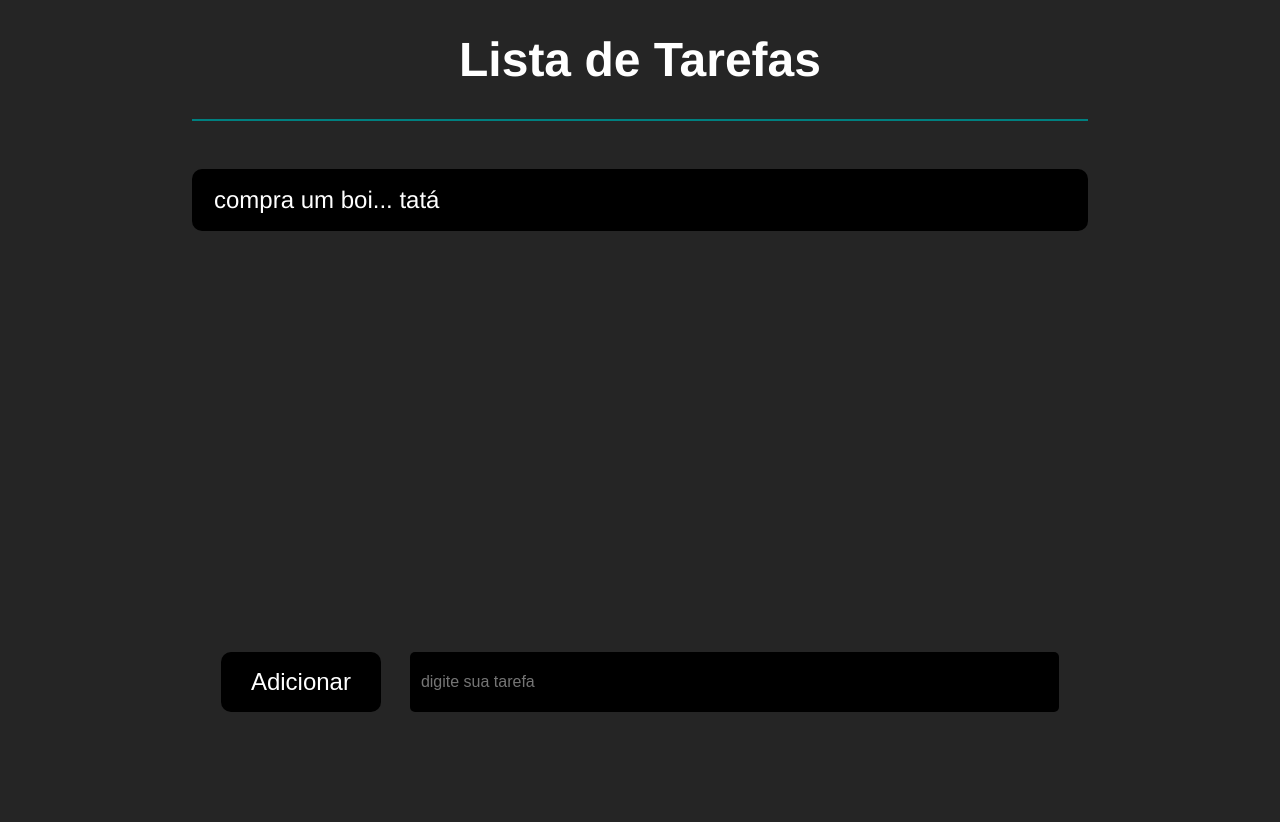
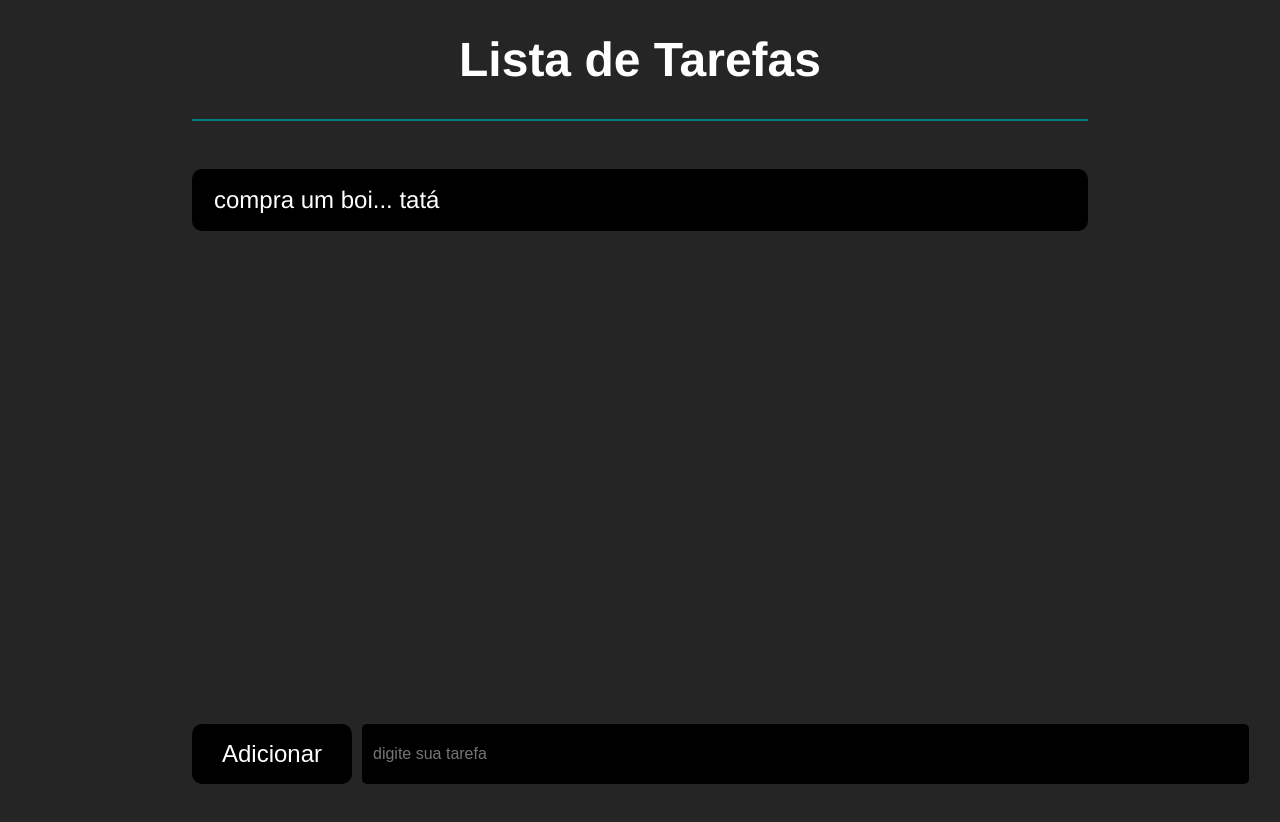
Before and after one commit to santosfk/toDoList, a React (Create React App) app: page / in a window 1280 px wide. Shown: the top 822 px of the page. Built offline with nearby package versions, Linux system fonts and the light colour scheme.

Commit message:
adding tweaks to add tasks function

```diff
--- a/src/components/addArea/AddArea.tsx
+++ b/src/components/addArea/AddArea.tsx
@@ -8,6 +8,7 @@ function AddArea({ onAdd }: Props) {
   const taskAdd = () => {
     if (receiveText !== "") {
       onAdd(receiveText);
+      setReceiveText("");
     }
   };
   return (
--- a/src/components/addArea/style.ts
+++ b/src/components/addArea/style.ts
@@ -2,8 +2,9 @@ import styled from "styled-components";
 
 export const Container = styled.div`
   display: flex;
-  justify-content: space-evenly;
-  margin-top: 47%;
+  justify-content: space-between;
+  position: absolute;
+  bottom: 1rem;
   button {
     width: 10rem;
     padding: 5px 5px;
@@ -20,13 +21,15 @@ export const Container = styled.div`
     }
   }
   input {
-    width: 70%;
+    position: relative;
+    width: 865px;
     outline: none;
     background-color: black;
     color: white;
     border: none;
     font-size: 1rem;
     padding: 20px 10px;
+    margin: 0 10px;
     border-radius: 5px;
     border: 1px solid transparent;
     :focus-within {
--- a/src/global.styles.ts
+++ b/src/global.styles.ts
@@ -7,6 +7,9 @@ const GlobalStyle = createGlobalStyle`
     font-family: Open-Sans, Helvetica, Sans-Serif;
     box-sizing: border-box;
     background-color: #252525;
+    width: 100%;
+    height: 100vh;
+
   }
 `;
 
```
